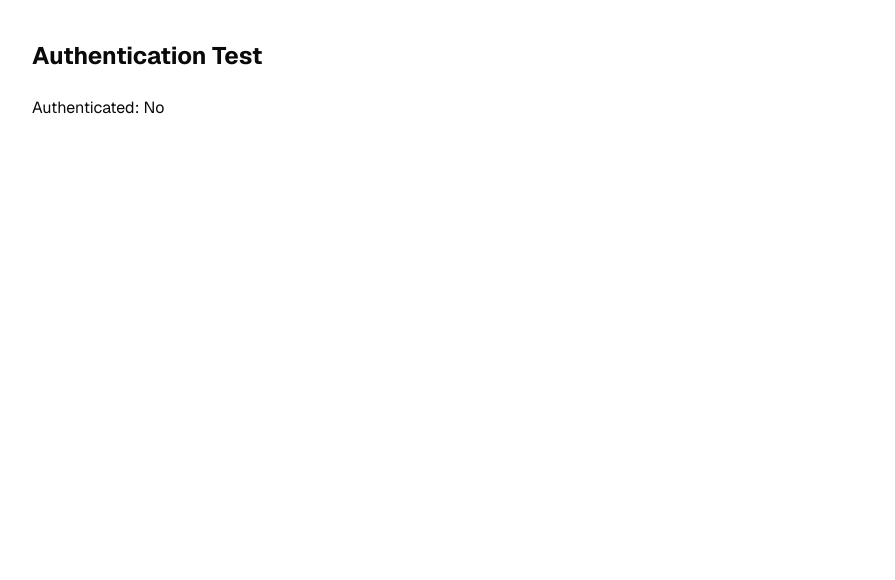
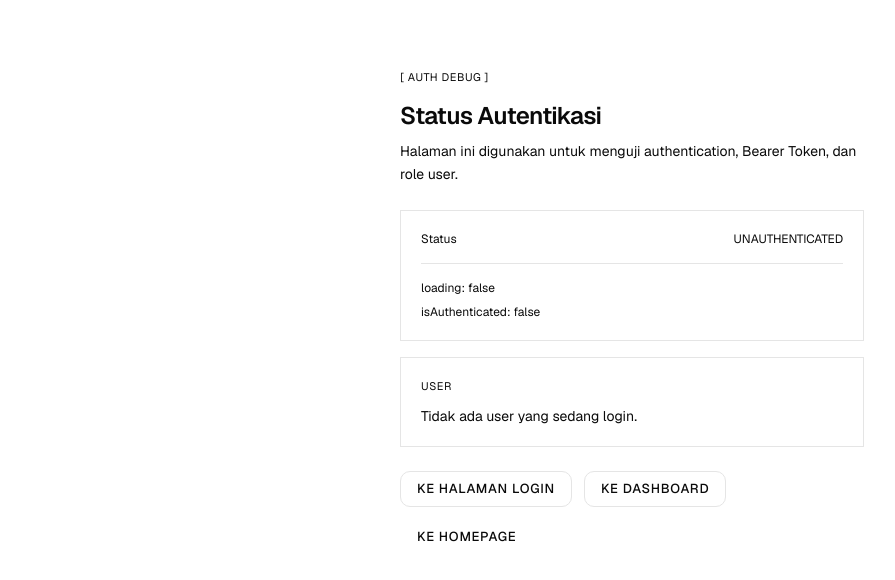
Before and after one commit to saepudinasep/ProFolio, a Next.js app in the folder frontend/: page /auth-test in a window 1280 px wide. Shown: the top 580 px of the page, without its empty margins (8-903 px from the left). Built offline with nearby package versions, Linux system fonts and the light colour scheme; no server answers.

Commit message:
[UPDATE] Merubah auth-test/page.tsx

```diff
--- a/frontend/src/app/auth-test/page.tsx
+++ b/frontend/src/app/auth-test/page.tsx
@@ -1,36 +1,126 @@
 'use client';
 
+import Link from 'next/link';
+
 import { useAuth } from '@/hooks/useAuth';
+
+import { Button } from '@/components/ui/button';
 
 export default function AuthTestPage() {
   const { user, loading, isAuthenticated, logout } = useAuth();
 
-  if (loading) {
-    return <div className='p-10'>Loading authentication...</div>;
+  async function handleLogout() {
+    try {
+      await logout();
+    } catch (error) {
+      console.error('Logout gagal:', error);
+    }
   }
 
   return (
-    <main className='p-10'>
-      <h1 className='text-2xl font-bold'>Authentication Test</h1>
+    <main className='mx-auto max-w-lg px-6 py-16'>
+      <span className='font-mono text-[11px] uppercase tracking-wider text-redline'>
+        [ Auth Debug ]
+      </span>
 
-      <div className='mt-6'>
-        <p>Authenticated: {isAuthenticated ? 'Yes' : 'No'}</p>
+      <h1 className='mt-3 font-display text-2xl font-semibold tracking-tight'>
+        Status Autentikasi
+      </h1>
 
-        {user && (
-          <div className='mt-4'>
-            <p>Name: {user.name}</p>
+      <p className='mt-2 text-sm leading-relaxed text-ink-soft'>
+        Halaman ini digunakan untuk menguji authentication, Bearer Token, dan role user.
+      </p>
 
-            <p>Email: {user.email}</p>
+      {/* Authentication Status */}
+      <div className='mt-6 border border-line bg-paper-raised p-5 font-mono text-xs'>
+        <div className='flex items-center justify-between'>
+          <span>Status</span>
 
-            <p>Role: {user.role}</p>
+          <span
+            className={
+              loading ? 'text-ink-soft' : isAuthenticated ? 'text-green-600' : 'text-redline'
+            }
+          >
+            {loading ? 'CHECKING' : isAuthenticated ? 'AUTHENTICATED' : 'UNAUTHENTICATED'}
+          </span>
+        </div>
+
+        <div className='mt-4 border-t border-line pt-4'>
+          <p>loading: {String(loading)}</p>
+
+          <p className='mt-2'>isAuthenticated: {String(isAuthenticated)}</p>
+        </div>
+      </div>
+
+      {/* User */}
+      <div className='mt-4 border border-line bg-paper-raised p-5'>
+        <p className='font-mono text-[11px] uppercase tracking-wider text-ink-soft'>User</p>
+
+        {loading ? (
+          <p className='mt-3 text-sm text-ink-soft'>Memeriksa sesi...</p>
+        ) : user ? (
+          <div className='mt-3 space-y-2 text-sm'>
+            <div className='flex justify-between gap-4'>
+              <span className='text-ink-soft'>ID</span>
+
+              <span>{user.id}</span>
+            </div>
+
+            <div className='flex justify-between gap-4'>
+              <span className='text-ink-soft'>Nama</span>
+
+              <span>{user.name}</span>
+            </div>
+
+            <div className='flex justify-between gap-4'>
+              <span className='text-ink-soft'>Email</span>
+
+              <span>{user.email}</span>
+            </div>
+
+            <div className='flex justify-between gap-4'>
+              <span className='text-ink-soft'>Role</span>
+
+              <span className='font-medium uppercase'>{user.role}</span>
+            </div>
           </div>
+        ) : (
+          <p className='mt-3 text-sm text-ink-soft'>Tidak ada user yang sedang login.</p>
+        )}
+      </div>
+
+      {/* Raw response */}
+      {user && (
+        <details className='mt-4 border border-line bg-paper-raised'>
+          <summary className='cursor-pointer px-5 py-3 font-mono text-[11px] uppercase tracking-wider text-ink-soft'>
+            Raw User Data
+          </summary>
+
+          <pre className='overflow-x-auto border-t border-line p-5 font-mono text-xs text-ink-soft'>
+            {JSON.stringify(user, null, 2)}
+          </pre>
+        </details>
+      )}
+
+      {/* Actions */}
+      <div className='mt-6 flex flex-wrap gap-3'>
+        {user ? (
+          <Button type='button' variant='outline' onClick={handleLogout}>
+            Logout
+          </Button>
+        ) : (
+          <Button asChild>
+            <Link href='/login'>Ke Halaman Login</Link>
+          </Button>
         )}
 
-        {isAuthenticated && (
-          <button onClick={logout} className='mt-6 rounded bg-black px-4 py-2 text-white'>
-            Logout
-          </button>
-        )}
+        <Button asChild variant='outline'>
+          <Link href='/dashboard'>Ke Dashboard</Link>
+        </Button>
+
+        <Button asChild variant='ghost'>
+          <Link href='/'>Ke Homepage</Link>
+        </Button>
       </div>
     </main>
   );
```
